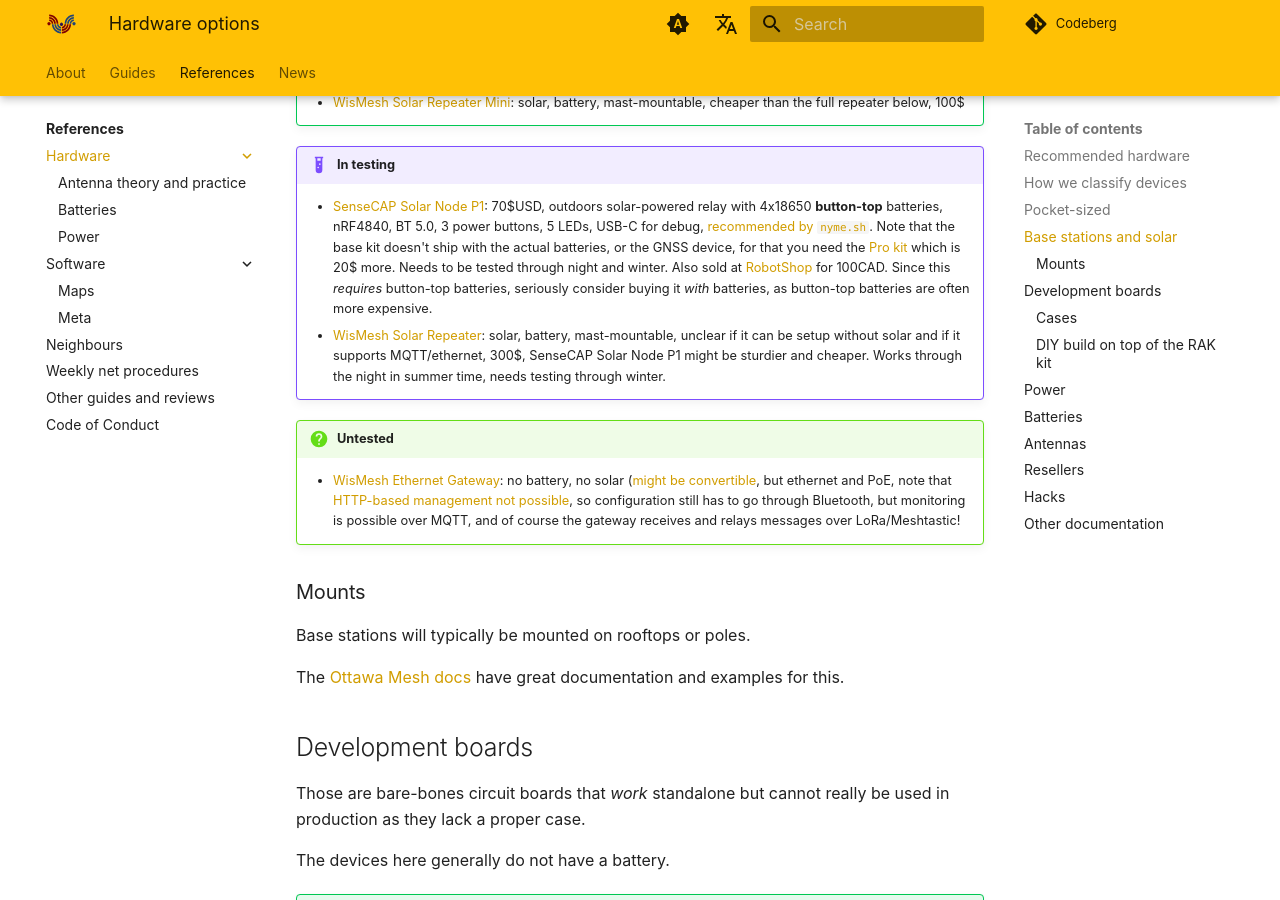
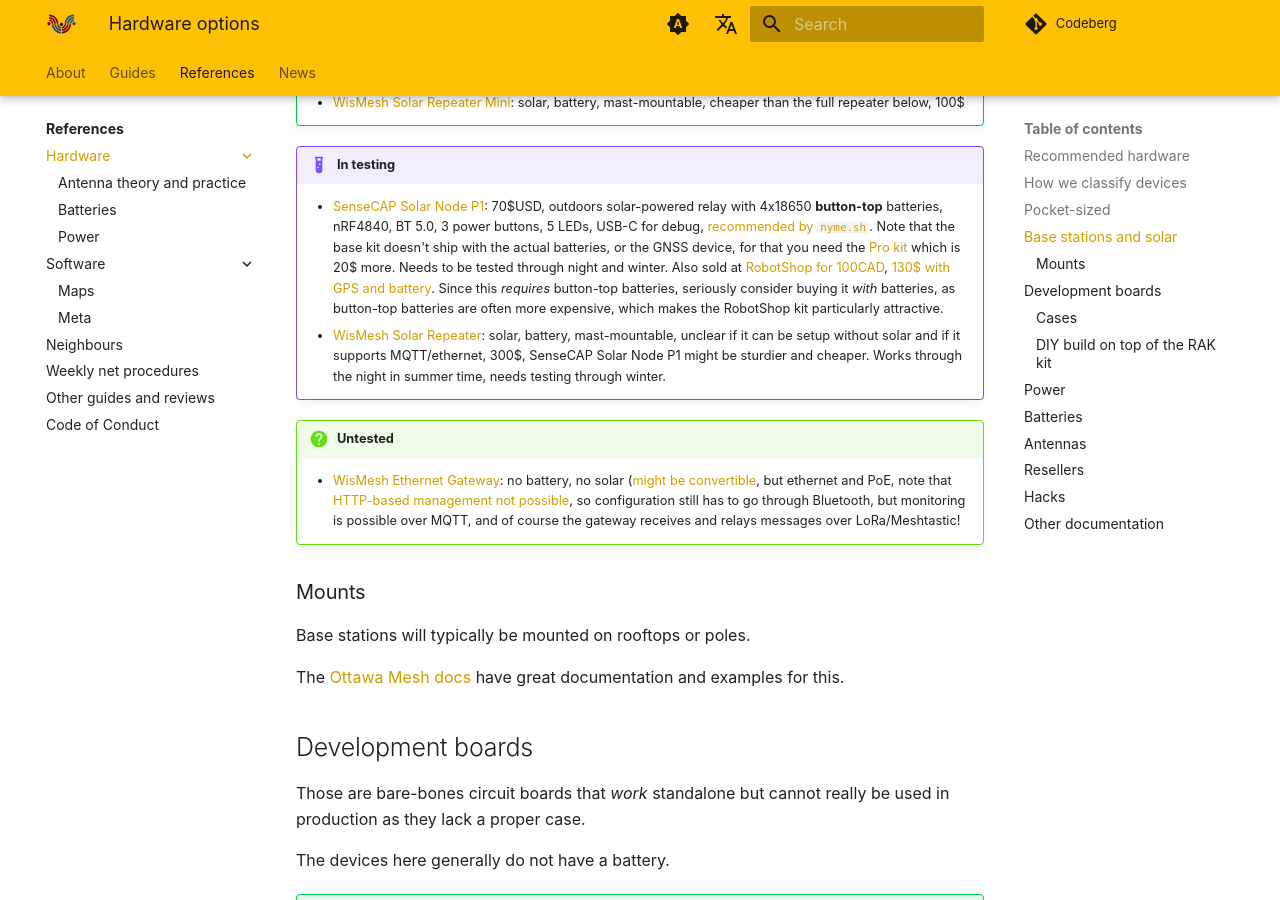
Before and after one commit to ReseauLibre/lora.reseaulibre.ca, an MkDocs documentation site: the page built from docs/references/hardware/index.md, in a window 1280 px wide and 900 px high, scrolled down 3562 px. Built offline with MkDocs 1.6.1 and Material for MkDocs 9.7.7, drawn with Linux system fonts in a browser that asks for light colours; plug-ins that fetch from the network failed and are left out; comment, search, counter and statistics services are not loaded.

Commit message:
encourage getting the full seeed solar kit
I'm having trouble sourcing just the right batteries, this makes the
built kit *really* attractive.

```diff
--- a/docs/references/hardware/index.md
+++ b/docs/references/hardware/index.md
@@ -169,10 +169,10 @@
       kit](https://www.seeedstudio.com/SenseCAP-Solar-Node-P1-Pro-for-Meshtastic-LoRa-p-6412.html)
       which is 20$ more. Needs to be tested through night and
       winter. Also sold at
-      [RobotShop](https://ca.robotshop.com/products/sensecap-solar-node-p1-meshtastic-w-o-gps-battery)
-      for 100CAD. Since this *requires* button-top batteries,
+      [RobotShop
+      for 100CAD](https://ca.robotshop.com/products/sensecap-solar-node-p1-meshtastic-w-o-gps-battery), [130$ with GPS and battery](https://ca.robotshop.com/products/sensecap-solar-node-p1-pro-for-meshtastic-w-gps-battery?qd=c71a67155c4fec187b2b07ee9a7af9f3). Since this *requires* button-top batteries,
       seriously consider buying it *with* batteries, as button-top
-      batteries are often more expensive.
+      batteries are often more expensive, which makes the RobotShop kit particularly attractive.
     - [WisMesh Solar Repeater](https://store.rakwireless.com/products/wismesh-meshtastic-solar-repeater): solar, battery, mast-mountable, unclear
       if it can be setup without solar and if it supports MQTT/ethernet,
       300$, SenseCAP Solar Node P1 might be sturdier and
```
